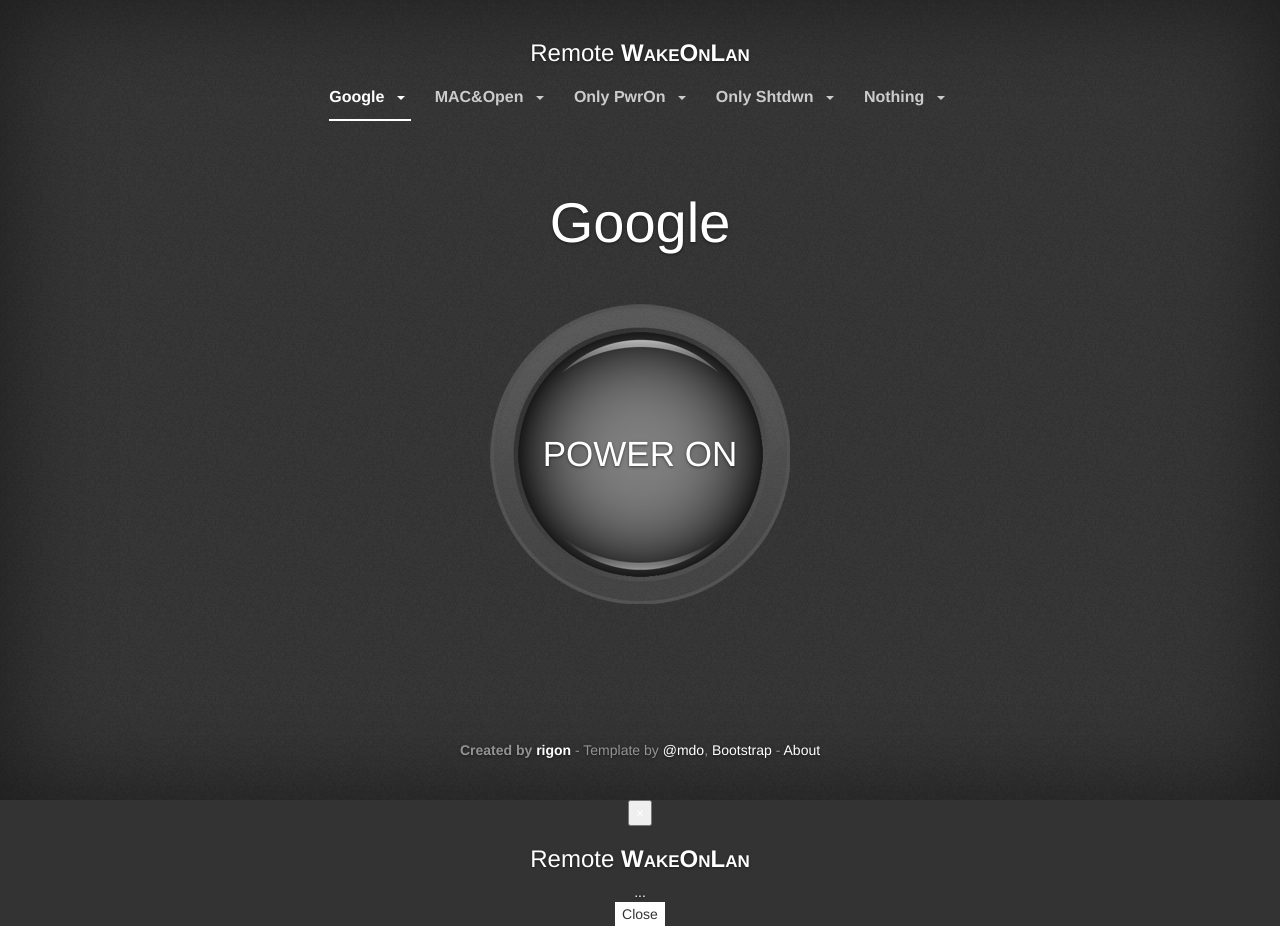
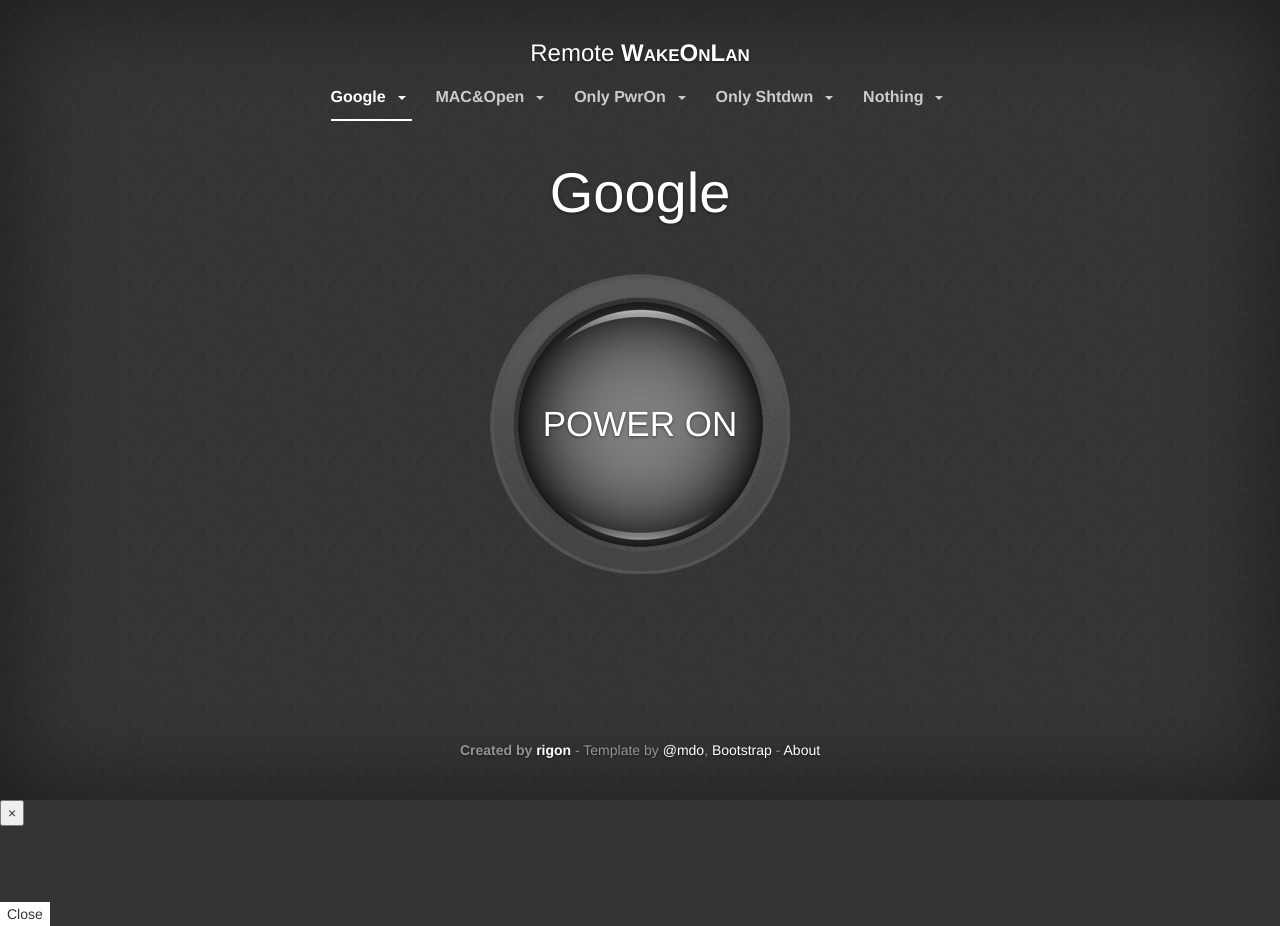
Before and after one commit to rigon/Remote-WakeOnLan, a PHP site: page / in a window 1280 px wide. Run offline with PHP 8.4, Linux system fonts and the light colour scheme.

Commit message:
Missing CSS

```diff
--- a/cover.css
+++ b/cover.css
@@ -11,7 +11,6 @@
 }
 .message {
 	cursor: pointer;
-	margin-bottom: 100px;
 	color: #fff; /* IE8 proofing */
 	color: rgba(255,255,255,.75);
 
@@ -59,7 +58,7 @@ body {
   height: 100%;
   background-color: #333;
 }
-body {
+.site-wrapper {
   color: #fff;
   text-align: center;
   text-shadow: 0 1px 3px rgba(0,0,0,.5);
@@ -107,13 +106,17 @@ body {
 .masthead-nav > li > .btn-group {
   padding-right: 0;
   padding-left: 0;
-  font-size: 16px;
-  font-weight: bold;
   color: #fff; /* IE8 proofing */
   color: rgba(255,255,255,.75);
   border-bottom: 2px solid transparent;
   background-color: transparent;
 }
+.masthead-nav > li > a,
+.masthead-nav > li > .btn-group > .btn {
+  font-size: 16px;
+  font-weight: bold;
+}
+
 .masthead-nav > li > a:hover,
 .masthead-nav > li > a:focus,
 .masthead-nav > li > .btn-group:hover,
@@ -124,7 +127,8 @@ body {
 }
 
 .masthead-nav > li > .btn-group > a,
-.masthead-nav > li > .btn-group > .btn {
+.masthead-nav > li > .btn-group > .btn,
+.masthead-nav > li > .btn-group > .btn:focus {
 	color: #fff; /* IE8 proofing */
 	color: rgba(255,255,255,.75);
 	padding-top: 10px;
@@ -148,6 +152,9 @@ body {
 }
 
 
+.masthead-nav > .active > .btn-group > .dropdown-menu {
+	border-top-left-radius: 0px;
+}
 
 /*
  * Cover
@@ -188,7 +195,7 @@ body {
   }
   .cover-container {
     width: 100%; /* Must be percentage or pixels for horizontal alignment */
-    margin-top: 160px;
+    margin-top: 10px;
   }
 
   /* Start the vertical centering */
```
